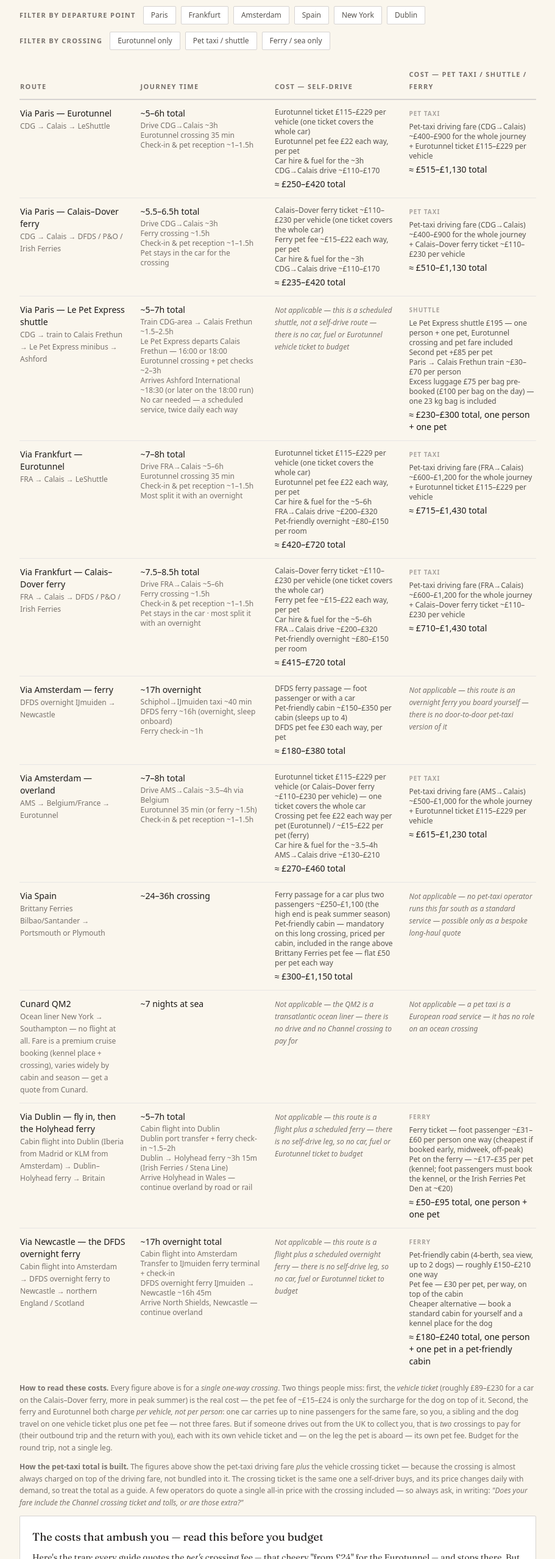
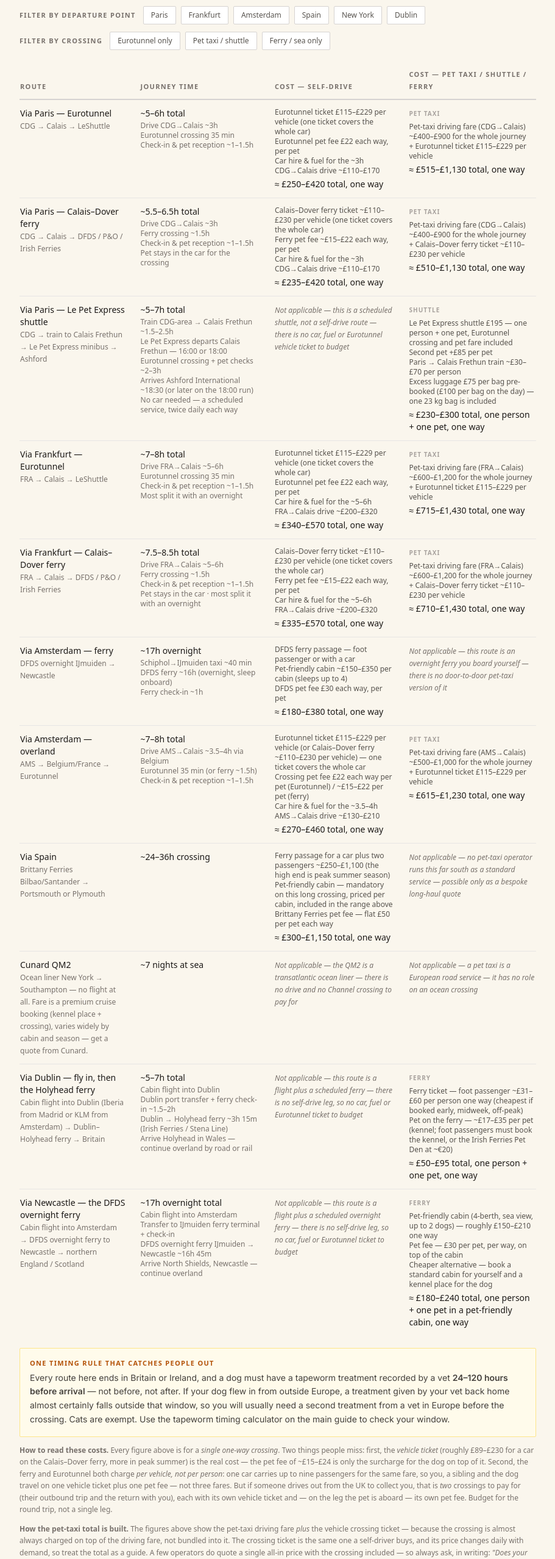
Before and after one commit to rupindermahay/petsincabin, a Next.js app: page /getting-your-pet-into-the-uk in a window 1280 px wide. Shown: the part 1071-3627 px from the top of the page at 61% size, without its empty margins (184-1095 px from the left). Built offline with nearby package versions, Linux system fonts and the light colour scheme.

Commit message:
Add files via upload

```diff
--- a/components/RouteComparison.jsx
+++ b/components/RouteComparison.jsx
@@ -25,12 +25,12 @@
       "Eurotunnel pet fee £22 each way, per pet",
       "Car hire & fuel for the ~3h CDG→Calais drive ~£110–£170",
     ],
-    driveTotal: "≈ £250–£420 total",
+    driveTotal: "≈ £250–£420 total, one way",
     taxiCost: [
       "Pet-taxi driving fare (CDG→Calais) ~£400–£900 for the whole journey",
       "+ Eurotunnel ticket £115–£229 per vehicle",
     ],
-    taxiTotal: "≈ £515–£1,130 total",
+    taxiTotal: "≈ £515–£1,130 total, one way",
     sortCost: 250,
     sortTime: 5,
     isEurotunnel: true,
@@ -54,12 +54,12 @@
       "Ferry pet fee ~£15–£22 each way, per pet",
       "Car hire & fuel for the ~3h CDG→Calais drive ~£110–£170",
     ],
-    driveTotal: "≈ £235–£420 total",
+    driveTotal: "≈ £235–£420 total, one way",
     taxiCost: [
       "Pet-taxi driving fare (CDG→Calais) ~£400–£900 for the whole journey",
       "+ Calais–Dover ferry ticket ~£110–£230 per vehicle",
     ],
-    taxiTotal: "≈ £510–£1,130 total",
+    taxiTotal: "≈ £510–£1,130 total, one way",
     sortCost: 235,
     sortTime: 5.5,
     isEurotunnel: false,
@@ -89,7 +89,7 @@
       "Paris → Calais Frethun train ~£30–£70 per person",
       "Excess luggage £75 per bag pre-booked (£100 per bag on the day) — one 23 kg bag is included",
     ],
-    taxiTotal: "≈ £230–£300 total, one person + one pet",
+    taxiTotal: "≈ £230–£300 total, one person + one pet, one way",
     // This route's secondary cost is a scheduled shuttle, not a private pet
     // taxi — costType drives the column label. taxiCaption overrides the
     // default "crossing ticket is extra" note, since the £195 already
@@ -119,14 +119,13 @@
       "Eurotunnel ticket £115–£229 per vehicle (one ticket covers the whole car)",
       "Eurotunnel pet fee £22 each way, per pet",
       "Car hire & fuel for the ~5–6h FRA→Calais drive ~£200–£320",
-      "Pet-friendly overnight ~£80–£150 per room",
     ],
-    driveTotal: "≈ £420–£720 total",
+    driveTotal: "≈ £340–£570 total, one way",
     taxiCost: [
       "Pet-taxi driving fare (FRA→Calais) ~£600–£1,200 for the whole journey",
       "+ Eurotunnel ticket £115–£229 per vehicle",
     ],
-    taxiTotal: "≈ £715–£1,430 total",
+    taxiTotal: "≈ £715–£1,430 total, one way",
     sortCost: 420,
     sortTime: 7,
     isEurotunnel: true,
@@ -149,14 +148,13 @@
       "Calais–Dover ferry ticket ~£110–£230 per vehicle (one ticket covers the whole car)",
       "Ferry pet fee ~£15–£22 each way, per pet",
       "Car hire & fuel for the ~5–6h FRA→Calais drive ~£200–£320",
-      "Pet-friendly overnight ~£80–£150 per room",
     ],
-    driveTotal: "≈ £415–£720 total",
+    driveTotal: "≈ £335–£570 total, one way",
     taxiCost: [
       "Pet-taxi driving fare (FRA→Calais) ~£600–£1,200 for the whole journey",
       "+ Calais–Dover ferry ticket ~£110–£230 per vehicle",
     ],
-    taxiTotal: "≈ £710–£1,430 total",
+    taxiTotal: "≈ £710–£1,430 total, one way",
     sortCost: 345,
     sortTime: 7.5,
     isEurotunnel: false,
@@ -179,7 +177,7 @@
       "Pet-friendly cabin ~£150–£350 per cabin (sleeps up to 4)",
       "DFDS pet fee £30 each way, per pet",
     ],
-    driveTotal: "≈ £180–£380 total",
+    driveTotal: "≈ £180–£380 total, one way",
     taxiCost: null,
     taxiNA: "this route is an overnight ferry you board yourself — there is no door-to-door pet-taxi version of it",
     taxiTotal: null,
@@ -205,12 +203,12 @@
       "Crossing pet fee £22 each way per pet (Eurotunnel) / ~£15–£22 per pet (ferry)",
       "Car hire & fuel for the ~3.5–4h AMS→Calais drive ~£130–£210",
     ],
-    driveTotal: "≈ £270–£460 total",
+    driveTotal: "≈ £270–£460 total, one way",
     taxiCost: [
       "Pet-taxi driving fare (AMS→Calais) ~£500–£1,000 for the whole journey",
       "+ Eurotunnel ticket £115–£229 per vehicle",
     ],
-    taxiTotal: "≈ £615–£1,230 total",
+    taxiTotal: "≈ £615–£1,230 total, one way",
     sortCost: 270,
     sortTime: 7,
     isEurotunnel: true,
@@ -229,7 +227,7 @@
       "Pet-friendly cabin — mandatory on this long crossing, priced per cabin, included in the range above",
       "Brittany Ferries pet fee — flat £50 per pet each way",
     ],
-    driveTotal: "≈ £300–£1,150 total",
+    driveTotal: "≈ £300–£1,150 total, one way",
     taxiCost: null,
     taxiNA: "no pet-taxi operator runs this far south as a standard service — possible only as a bespoke long-haul quote",
     taxiTotal: null,
@@ -278,7 +276,7 @@
       "Ferry ticket — foot passenger ~£31–£60 per person one way (cheapest if booked early, midweek, off-peak)",
       "Pet on the ferry — ~£17–£35 per pet (kennel; foot passengers must book the kennel, or the Irish Ferries Pet Den at ~€20)",
     ],
-    taxiTotal: "≈ £50–£95 total, one person + one pet",
+    taxiTotal: "≈ £50–£95 total, one person + one pet, one way",
     costType: "ferry",
     taxiCaption:
       "the figure is one person and one pet, one way. Pets under about 10 kg can travel in a carrier with you; larger dogs go in the ship's kennel.",
@@ -309,7 +307,7 @@
       "Pet fee — £30 per pet, per way, on top of the cabin",
       "Cheaper alternative — book a standard cabin for yourself and a kennel place for the dog",
     ],
-    taxiTotal: "≈ £180–£240 total, one person + one pet in a pet-friendly cabin",
+    taxiTotal: "≈ £180–£240 total, one person + one pet in a pet-friendly cabin, one way",
     costType: "ferry",
     taxiCaption:
       "foot passengers travelling with a pet cannot book online — you must phone the DFDS contact centre. Dogs cannot be left in a vehicle: a foot passenger books a pet-friendly cabin or a kennel place. Bring your own bedding.",
@@ -653,6 +651,27 @@
               </tbody>
             </table>
           </div>
+
+          {/* Tapeworm timing note — these routes are multi-leg and often
+              start with an international flight. The UK/Ireland tapeworm
+              rule is time-and-place specific, so a pet owner who had the
+              treatment done at origin (outside Europe) can still be caught
+              out. Worth flagging right next to the routes. */}
+          <div className="mt-5 bg-amber-50 border border-amber-200 rounded-sm p-4">
+            <div className="font-sans text-[11px] uppercase tracking-[0.12em] text-amber-700 font-semibold mb-1">
+              One timing rule that catches people out
+            </div>
+            <p className="text-sm text-stone-700 leading-relaxed">
+              Every route here ends in Britain or Ireland, and a dog must have
+              a tapeworm treatment recorded by a vet <strong>24–120 hours
+              before arrival</strong> — not before, not after. If your dog flew
+              in from outside Europe, a treatment given by your vet back home
+              almost certainly falls outside that window, so you will usually
+              need a second treatment from a vet in Europe before the crossing.
+              Cats are exempt. Use the tapeworm timing calculator on the main
+              guide to check your window.
+            </p>
+          </div>
         </>
       )}
     </div>
```
